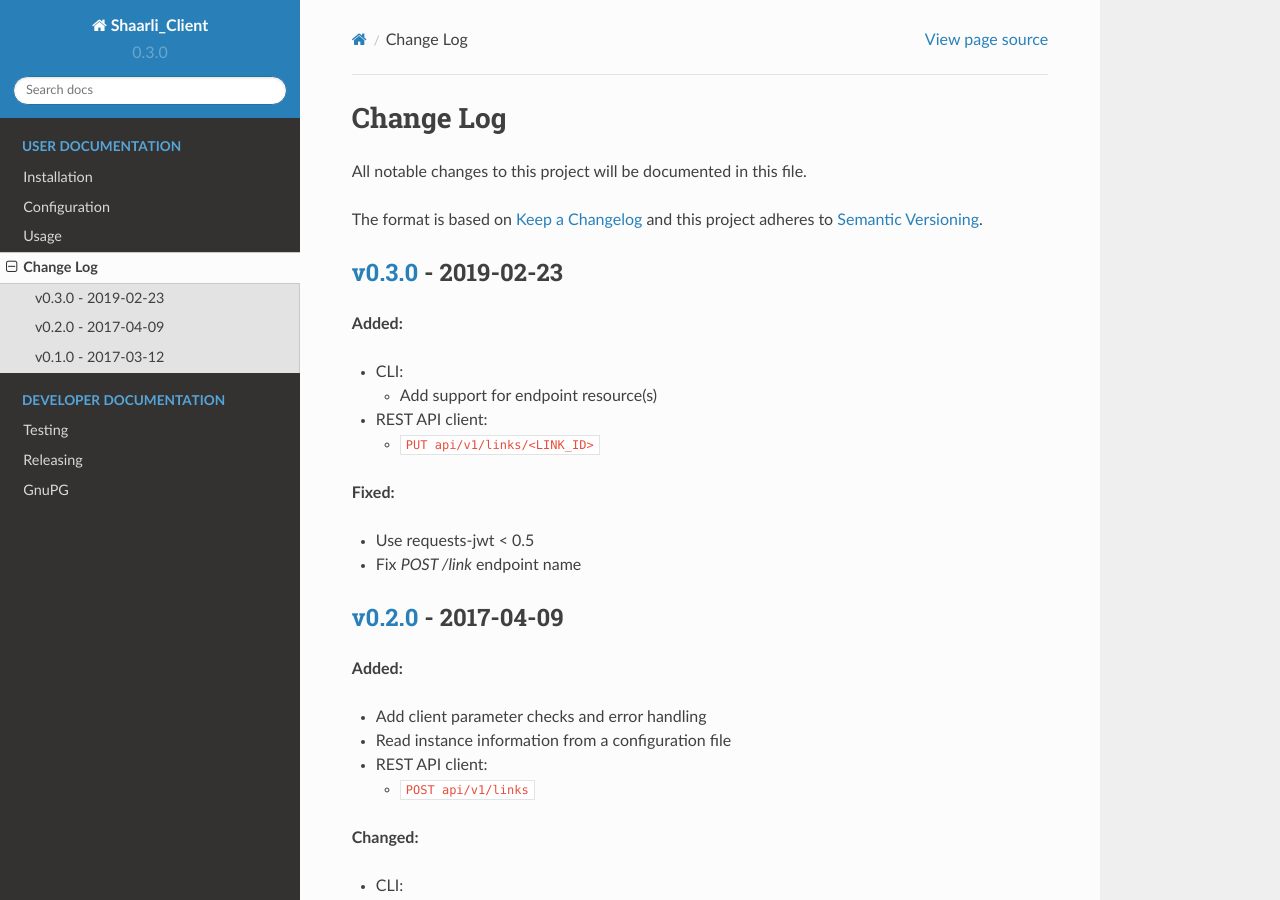
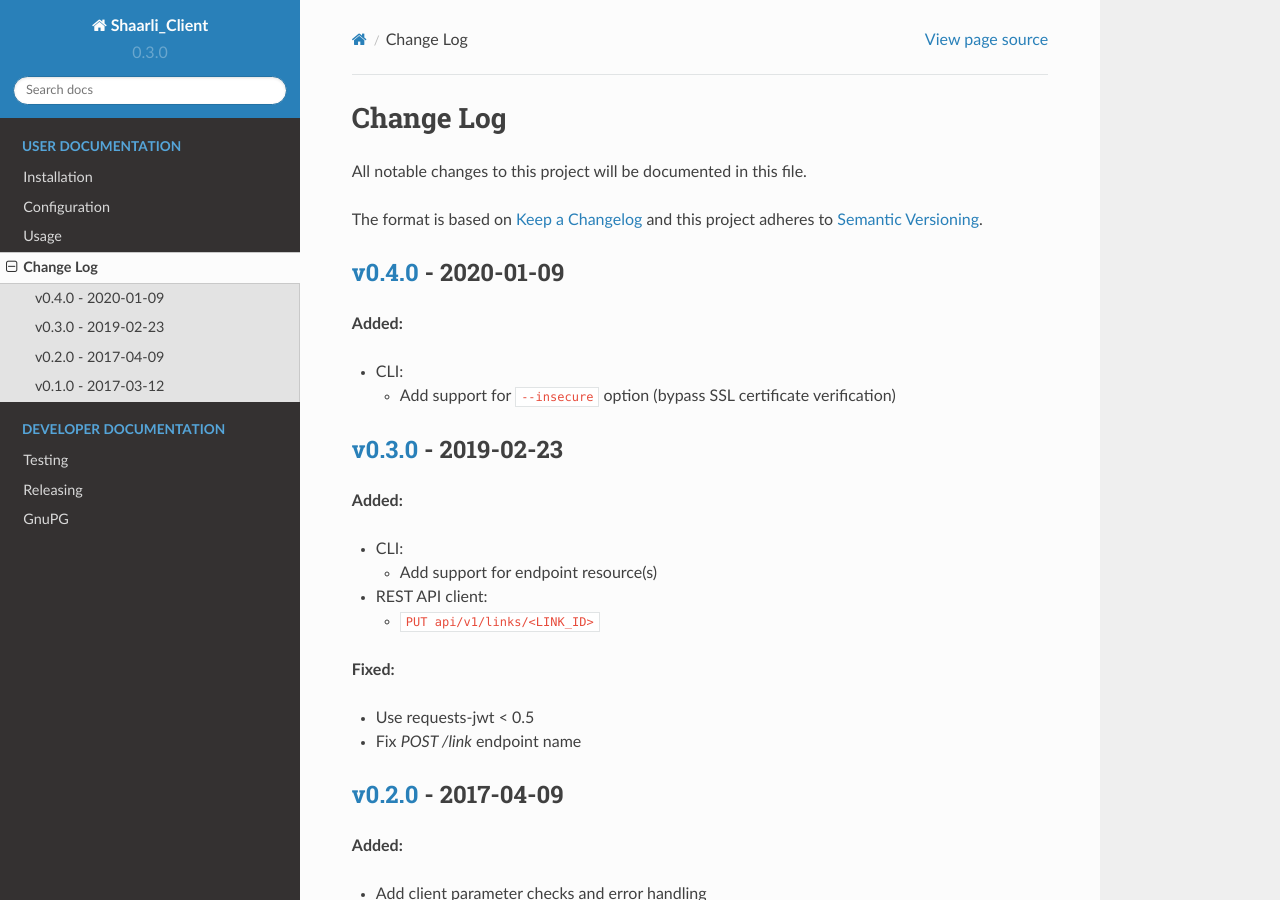
Before and after one commit to shaarli/python-shaarli-client, a Sphinx documentation site: the page built from docs/changelog.rst, in a window 1280 px wide and 900 px high. Built offline with Sphinx 7.4.7 and the Read the Docs theme 2.0.0, drawn with Linux system fonts in a browser that asks for light colours.

Commit message:
doc: update changelog for v0.4.0

```diff
--- a/docs/changelog.rst
+++ b/docs/changelog.rst
@@ -8,6 +8,16 @@
 
 .. _Keep A Changelog: http://keepachangelog.com/
 .. _Semantic Versioning: http://semver.org/
+
+`v0.4.0 <https://github.com/shaarli/python-shaarli-client/releases/tag/v0.3.0>`_ - 2020-01-09
+---------------------------------------------------------------------------------------------
+
+**Added:**
+
+* CLI:
+
+  * Add support for ``--insecure`` option (bypass SSL certificate verification)
+
 
 `v0.3.0 <https://github.com/shaarli/python-shaarli-client/releases/tag/v0.3.0>`_ - 2019-02-23
 ---------------------------------------------------------------------------------------------
```
